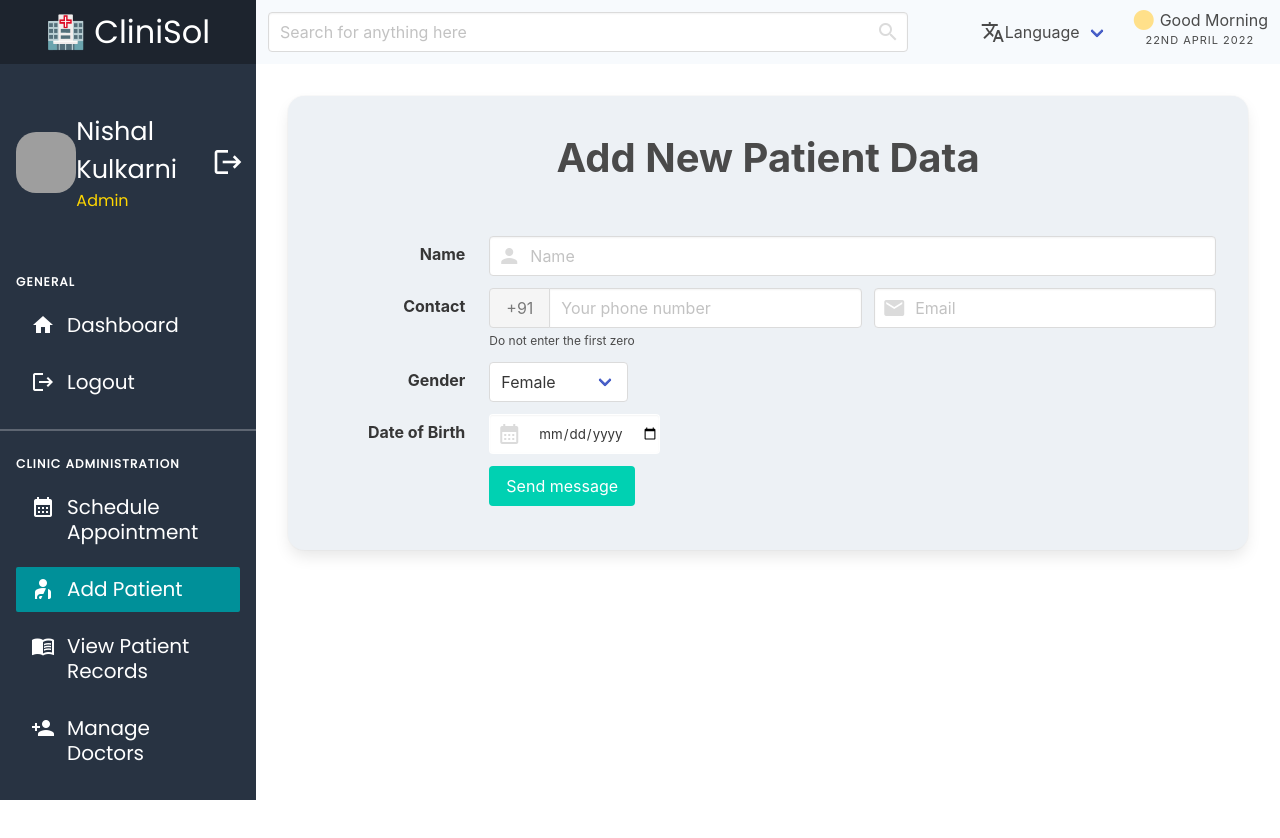
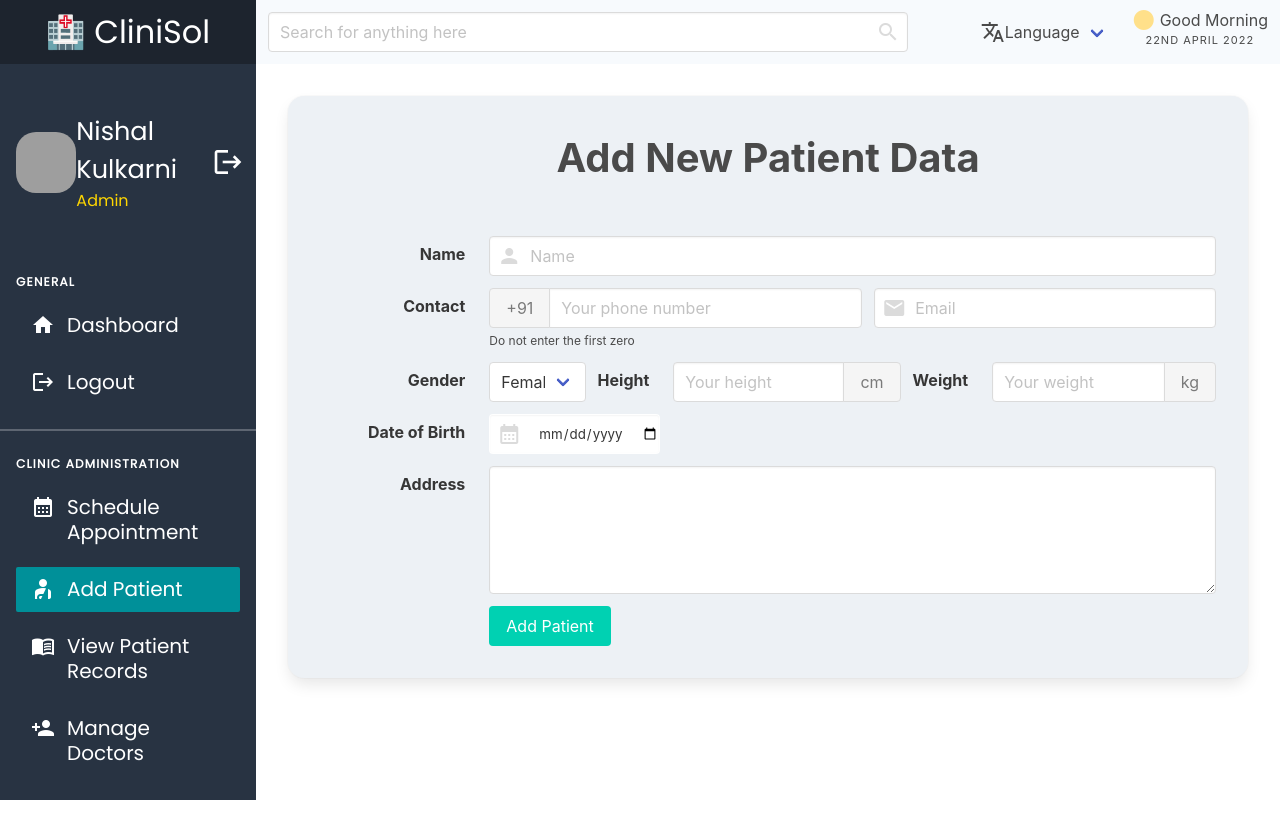
Before and after one commit to ajaytitus1386/CliniSol-Frontend, a Next.js app: page /patients/addPatient in a window 1280 px wide. Shown: the top 838 px of the page. After the commit the page ends 800 px from the top, so only its background shows below. Built offline with nearby package versions, Linux system fonts and the light colour scheme; grey boxes are pictures that could not be loaded.

Commit message:
Patient: Add backend integration

```diff
--- a/components/global/NavBar.tsx
+++ b/components/global/NavBar.tsx
@@ -65,7 +65,7 @@ const NavBar = () => {
       </div>
       <style jsx>{`
         .navbar {
-            position: absolute;
+            position: fixed;
             width: 80%;
             left: 20%;
             top: 0px;
--- a/components/global/Sidebar.tsx
+++ b/components/global/Sidebar.tsx
@@ -31,7 +31,7 @@ const Sidebar = () => {
                 </div>
                 <span className="icon is-right sidebar-user-logout">
                     <Link href={'/logout'}>
-                    <a className="material-icons">logout</a>
+                        <a className="material-icons">logout</a>
                     </Link>
                 </span>
             </div>
@@ -147,11 +147,12 @@ const Sidebar = () => {
                 @import url('https://fonts.googleapis.com/css2?family=Poppins&display=swap');
 
                 .menu {
-                    position: absolute;
+                    position: fixed;
                     width: 20%;
                     left: 0px;
                     top: 0px;
-                    height: 100vh;
+                    height: 100%;
+                    overflow-y: auto;
                     background: #283342;
                     font-family: 'Poppins', sans-serif;
                 }
@@ -240,8 +241,6 @@ const Sidebar = () => {
                     width: 20%;
                     left: 0px;
                     top: 0px;
-                    bottom: 660px;
-
                     background: #1D242E;
                 }
             `}</style>
--- a/pages/patients/addPatient.tsx
+++ b/pages/patients/addPatient.tsx
@@ -1,12 +1,42 @@
 import React, { useEffect } from "react";
-import bulmaCalendar from 'bulma-calendar/dist/js/bulma-calendar.min';
 
 const AddPatient = () => {
+  const addPatientToDB = async (event: any) => {
+    event.preventDefault();
 
+    const patient_data = {
+      name: event.target.name.value,
+      date_of_birth: event.target.dob.value,
+      phone: event.target.phone.value,
+      sex: event.target.gender.value,
+      email: event.target.email.value,
+      height: event.target.height.value,
+      weight: event.target.weight.value,
+      address: event.target.address.value,
+    }
+    console.log(JSON.stringify(patient_data))
+
+    const res = await fetch(
+      'http://home.navboi.tech/api/v1/patient/',
+      {
+        body: JSON.stringify(patient_data),
+        headers: {
+          'Authorization': 'Bearer eyJhbGciOiJIUzI1NiIsInR5cCI6IkpXVCJ9.eyJzdGFmZl9pZCI6MSwiaWF0IjoxNjUwNzA3MzI0LCJleHAiOjE2NTMyOTkzMjR9.HhpZL5Jp7Qi0JNQHXTPanOMA92gVc4HFSMoB8tTo7y4',
+          'Content-Type': 'application/json'
+        },
+        method: 'POST'
+      }
+    )
+
+    event.target.reset();
+
+    alert(res.statusText);
+  }
 
   return (
     <div className="container box">
       <h1 className="is-size-2 has-text-weight-bold is-grey-dark mb-6 has-text-centered">Add New Patient Data</h1>
+      <form onSubmit={addPatientToDB}>
         <div className="field is-horizontal">
           <div className="field-label is-normal">
             <label className="label">Name</label>
@@ -14,7 +44,7 @@ const AddPatient = () => {
           <div className="field-body">
             <div className="field">
               <p className="control is-expanded has-icons-left">
-              <input className="input" type="text" placeholder="Name" />
+                <input id="name" name="name" className="input" type="text" placeholder="Name" required />
                 <span className="icon is-small is-left">
                   <span className="material-icons">person</span>
                 </span>
@@ -37,14 +67,14 @@ const AddPatient = () => {
                   </a>
                 </p>
                 <p className="control is-expanded">
-                <input className="input" type="tel" placeholder="Your phone number" />
+                  <input id="phone" name="phone" className="input" type="tel" placeholder="Your phone number" required />
                 </p>
               </div>
               <p className="help">Do not enter the first zero</p>
             </div>
             <div className="field">
               <p className="control is-expanded has-icons-left">
-              <input className="input" type="email" placeholder="Email" />
+                <input id="email" name="email" className="input" type="email" placeholder="Email" required />
                 <span className="icon is-small is-left">
                   <span className="material-icons">email</span>
                 </span>
@@ -61,12 +91,42 @@ const AddPatient = () => {
             <div className="field is-narrow">
               <div className="control">
                 <div className="select is-fullwidth">
-                <select>
-                  <option>Female</option>
-                  <option>Male</option>
-                  <option>Non-binary</option>
+                  <select id="gender" name="gender" required>
+                    <option value="Female">Female</option>
+                    <option value="Male">Male</option>
+                    <option value="Non-binary">Non-binary</option>
                   </select>
                 </div>
+              </div>
+            </div>
+            <div className="field-label is-normal">
+              <label className="label">Height</label>
+            </div>
+            <div className="field is-expanded">
+              <div className="field has-addons">
+                <p className="control is-expanded">
+                  <input id="height" name="height" className="input" type="number" placeholder="Your height" required />
+                </p>
+                <p className="control">
+                  <a className="button is-static">
+                    cm
+                  </a>
+                </p>
+              </div>
+            </div>
+            <div className="field-label is-normal">
+              <label className="label">Weight</label>
+            </div>
+            <div className="field is-expanded">
+              <div className="field has-addons">
+                <p className="control is-expanded">
+                  <input id="weight" name="weight" className="input" type="number" placeholder="Your weight" required />
+                </p>
+                <p className="control">
+                  <a className="button is-static">
+                    kg
+                  </a>
+                </p>
               </div>
             </div>
           </div>
@@ -79,10 +139,23 @@ const AddPatient = () => {
           <div className="field-body">
             <div className="field is-narrow">
               <div className="control has-icons-left">
-              <input id="dob" type="date" className="dob-picker pl-6" />
+                <input id="dob" name="dob" type="date" className="dob-picker pl-6" required />
                 <span className="icon is-small is-left">
                   <span className="material-icons">calendar_month</span>
                 </span>
+              </div>
+            </div>
+          </div>
+        </div>
+
+        <div className="field is-horizontal">
+          <div className="field-label is-normal ">
+            <label className="label">Address</label>
+          </div>
+          <div className="field-body">
+            <div className="field is-expanded">
+              <div className="control has-icons-left">
+                <textarea id="address" name="address" className="textarea" required />
               </div>
             </div>
           </div>
@@ -94,13 +167,14 @@ const AddPatient = () => {
           <div className="field-body">
             <div className="field">
               <div className="control">
-              <button className="button is-primary">
-                Send message
+                <button className="button is-primary" type="submit">
+                  Add Patient
                 </button>
               </div>
             </div>
           </div>
         </div>
+      </form>
 
       <style jsx>{`
         .container {
```
Lines whose indentation alone changed are shown as unchanged.
